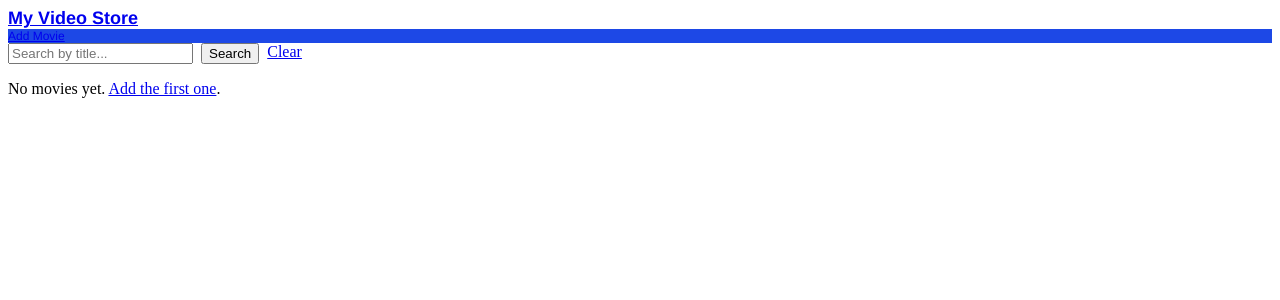
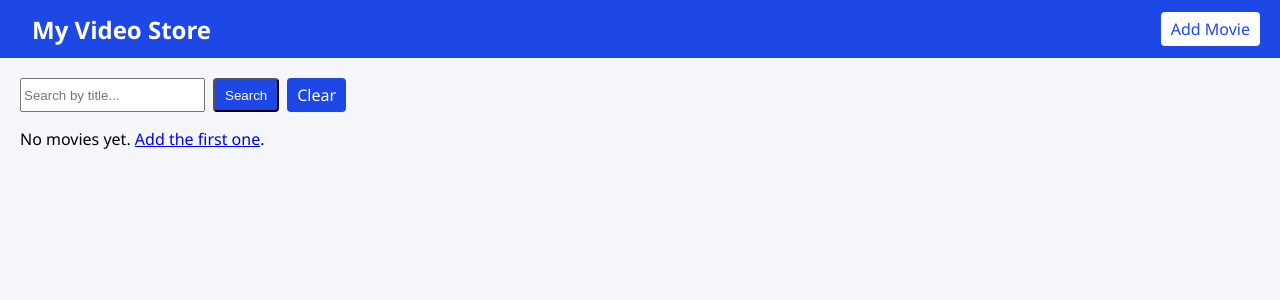
Before and after one commit to rae82aub/videostore_3, a Django app: page / in a window 1280 px wide. Shown: the top 300 px of the page. Run offline with Django 4.2, Linux system fonts and the light colour scheme; data that the repository does not hold is empty.

Commit message:
Update base.html

```diff
--- a/templates/base.html
+++ b/templates/base.html
@@ -1,24 +1,28 @@
-<!DOCTYPE html PUBLIC "-//W3C//DTD HTML 4.01//EN" "http://www.w3.org/TR/html4/strict.dtd">
-<html>
+{% load static %}
+<!DOCTYPE html>
+<html lang="en">
 <head>
-  <meta http-equiv="Content-Type" content="text/html; charset=utf-8">
-  <meta http-equiv="Content-Style-Type" content="text/css">
-  <title></title>
-  <meta name="Generator" content="Cocoa HTML Writer">
-  <meta name="CocoaVersion" content="2487.2">
-  <style type="text/css">
-    p.p2 {margin: 0.0px 0.0px 0.0px 0.0px; font: 12.0px 'Helvetica Neue'; color: #ffffff; -webkit-text-stroke: #ffffff; background-color: #1d48e6}
-    p.p3 {margin: 0.0px 0.0px 0.0px 0.0px; font: 12.0px 'Helvetica Neue'; -webkit-text-stroke: #000000}
-    p.p4 {margin: 0.0px 0.0px 0.0px 0.0px; font: 12.0px 'Helvetica Neue'; -webkit-text-stroke: #000000; background-color: #f2fdf1}
-    span.s1 {font-kerning: none}
-    span.s2 {font: 12.0px 'Helvetica Neue'; font-kerning: none; -webkit-text-stroke: 0px #ffffff}
-  </style>
+    <meta charset="UTF-8">
+    <title>My Video Store</title>
+    <link rel="stylesheet" href="{% static 'style.css' %}">
 </head>
 <body>
-<h2 style="margin: 0.0px 0.0px 0.0px 0.0px; font: 18.0px 'Helvetica Neue'; -webkit-text-stroke: #000000"><span class="s1"><a href="file:///Users/rawananouti/Desktop/videostore/templates/%7B%25%20url%20'movies:movie_list'%20%25%7D"><b>My Video Store</b></a></span></h2>
-<p class="p2"><span class="s1"><a href="file:///Users/rawananouti/Desktop/videostore/templates/%7B%25%20url%20'movies:movie_create'%20%25%7D">Add Movie<span class="s2"></span></a></span></p>
-<p class="p3"><span class="s1">{% if messages %} {% for m in messages %}</span></p>
-<p class="p4"><span class="s1">{{ m }}</span></p>
-<p class="p3"><span class="s1">{% endfor %} {% endif %} {% block content %}{% endblock %}</span></p>
+    <header style="background-color:#1d48e6; color:white; padding:12px 20px; display:flex; justify-content:space-between; align-items:center;">
+        <h2 style="margin:0;">
+            <a href="{% url 'movies:movie_list' %}" style="color:white; text-decoration:none;">My Video Store</a>
+        </h2>
+        <a href="{% url 'movies:movie_create' %}" style="background-color:white; color:#1d48e6; padding:6px 10px; text-decoration:none; border-radius:4px;">Add Movie</a>
+    </header>
+
+    <div class="container" style="padding:20px;">
+        {% if messages %}
+            {% for m in messages %}
+                <p style="color:green;">{{ m }}</p>
+            {% endfor %}
+        {% endif %}
+
+        {% block content %}
+        {% endblock %}
+    </div>
 </body>
 </html>
```
